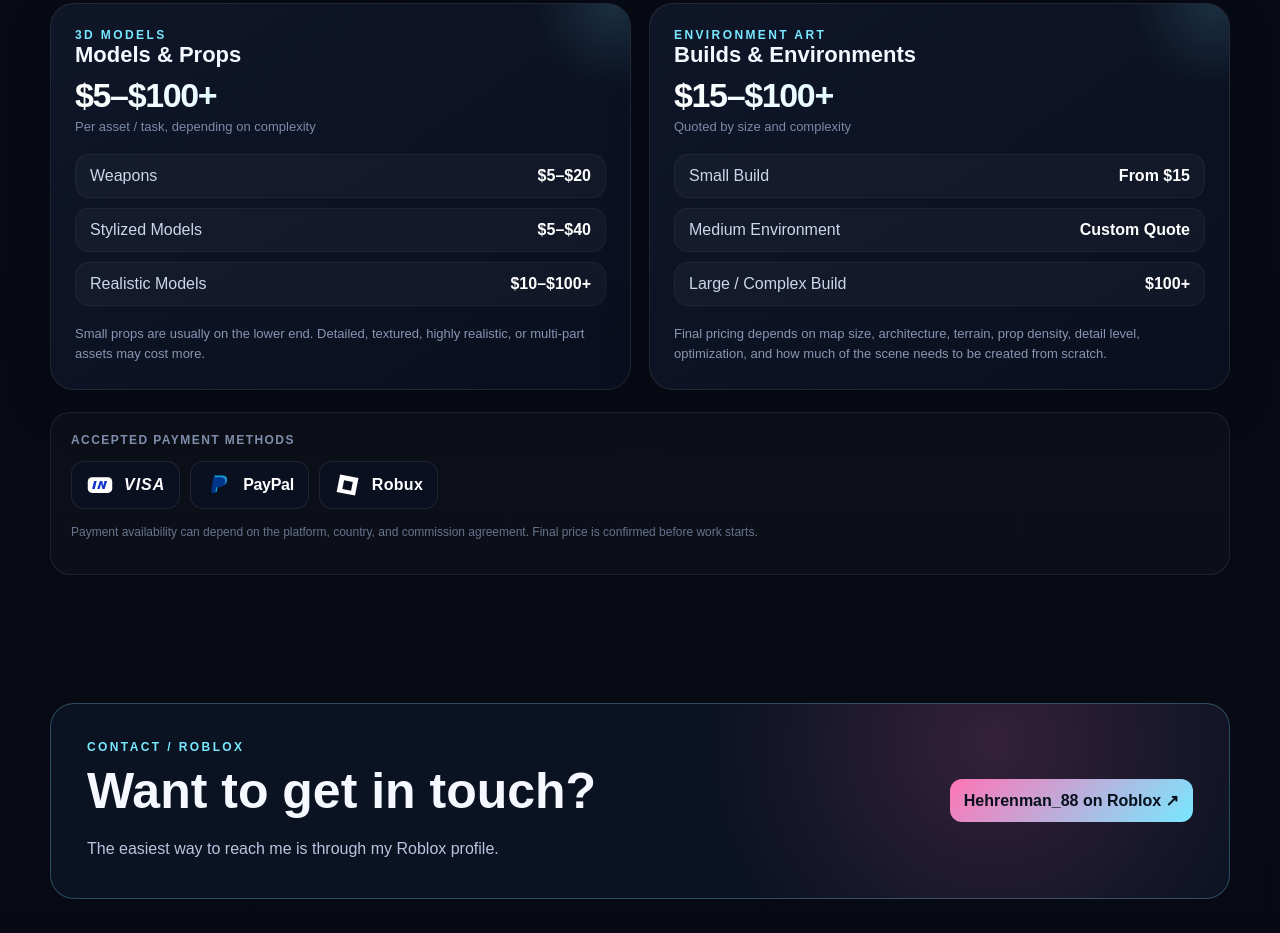
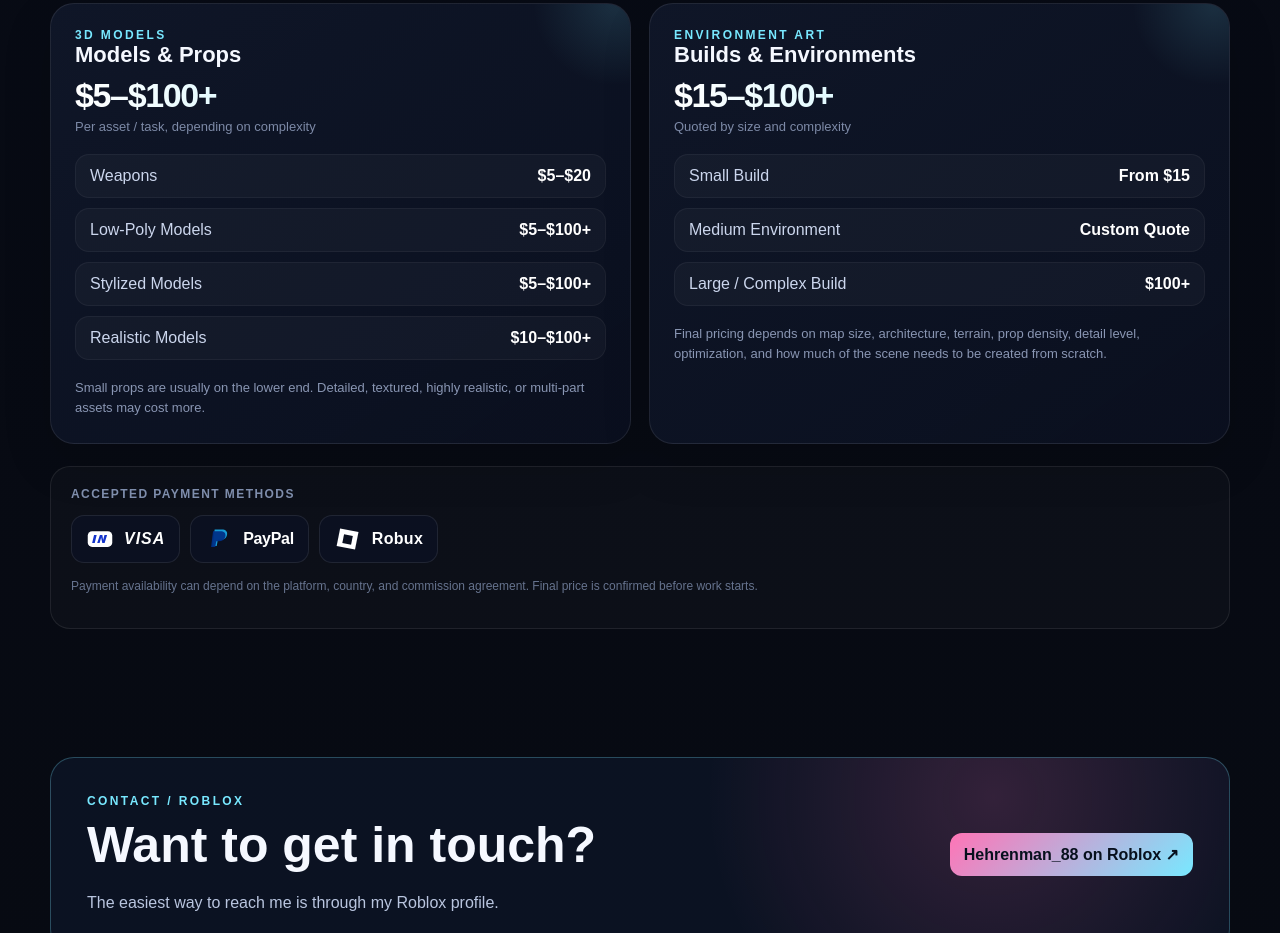
Before and after one commit to therealhamster36-commits/hehrenman88-portfolio, a plain HTML site: page index.html in a window 1280 px wide. Shown: the part 4491-5424 px from the top of the page. Drawn offline with Linux system fonts and the light colour scheme.

Commit message:
Update modeling pricing for low-poly and stylized assets

```diff
--- a/index.html
+++ b/index.html
@@ -107,7 +107,8 @@
       <div class="price-sub">Per asset / task, depending on complexity</div>
       <div class="price-list">
         <div class="price-row"><span>Weapons</span><strong>$5–$20</strong></div>
-        <div class="price-row"><span>Stylized Models</span><strong>$5–$40</strong></div>
+        <div class="price-row"><span>Low-Poly Models</span><strong>$5–$100+</strong></div>
+        <div class="price-row"><span>Stylized Models</span><strong>$5–$100+</strong></div>
         <div class="price-row"><span>Realistic Models</span><strong>$10–$100+</strong></div>
       </div>
       <p class="price-note">Small props are usually on the lower end. Detailed, textured, highly realistic, or multi-part assets may cost more.</p>
```
